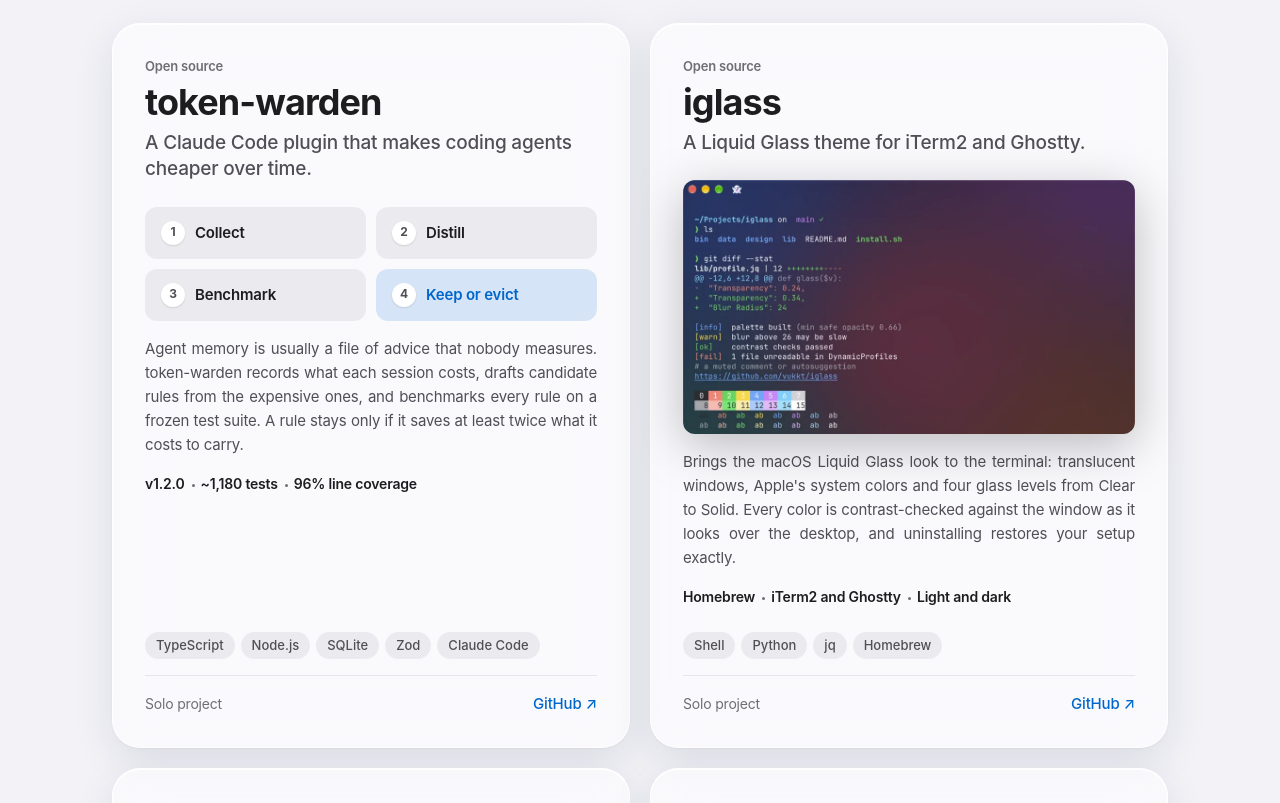
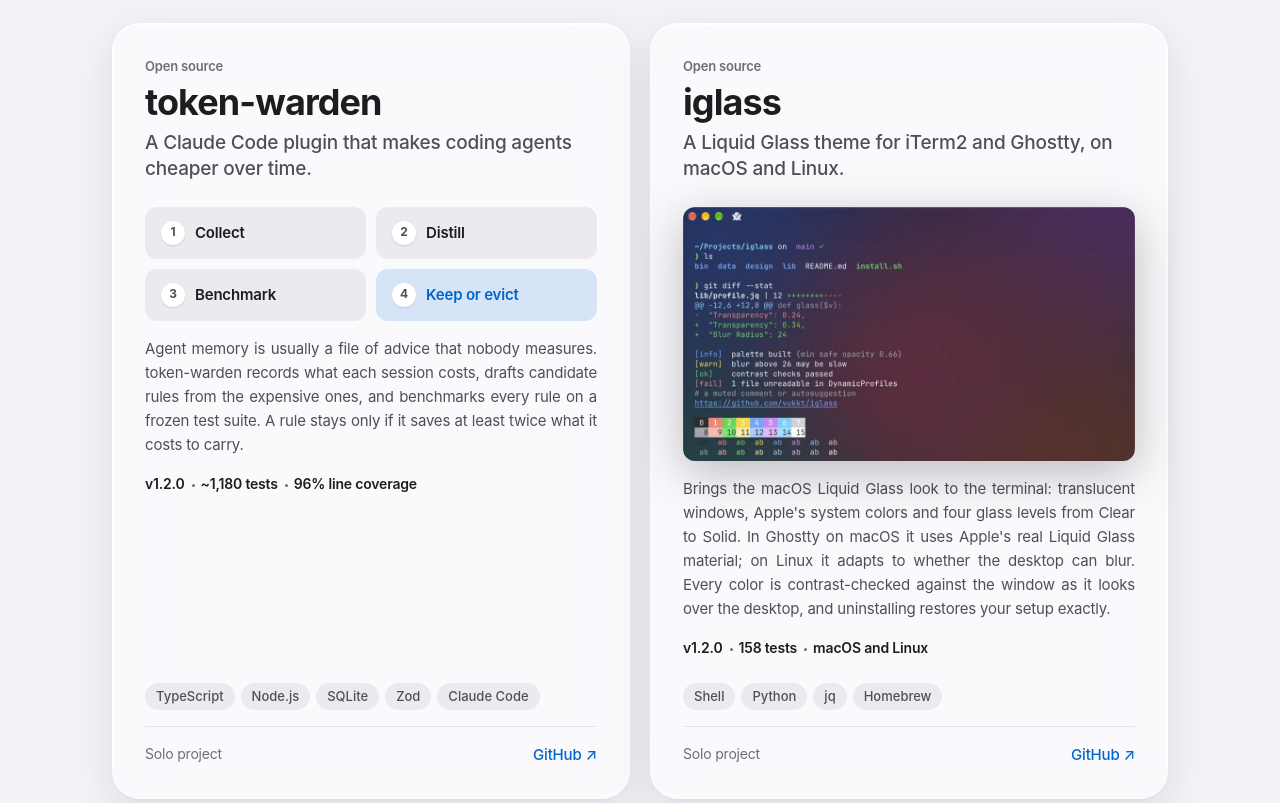
Before and after one commit to vukkt/vuk-portfolio, a React (Vite) app: page / in a window 1280 px wide. Shown: the part 1060-1863 px from the top of the page. Built offline with nearby package versions, Linux system fonts and the light colour scheme.

Commit message:
Update iglass to 1.2: Linux support, test count, release line

```diff
--- a/src/data/portfolio.ts
+++ b/src/data/portfolio.ts
@@ -5,7 +5,7 @@
  * DO NOT EDIT THIS FILE BY HAND.
  * To update, edit the source JSON and run `node .skills/vuk-portfolio/scripts/sync_portfolio.cjs`.
  *
- * Generated: 2026-10-14T09:52:59.072Z
+ * Generated: 2026-10-14T11:44:51.146Z
  */
 
 
@@ -139,7 +139,7 @@ export const portfolio: PortfolioContent = {
       },
       {
         "label": "Latest release",
-        "value": "iglass 1.1 · October 2026"
+        "value": "iglass 1.2 · Linux support · October 2026"
       }
     ]
   },
@@ -298,12 +298,12 @@ export const portfolio: PortfolioContent = {
     {
       "id": "iglass",
       "name": "iglass",
-      "tagline": "A Liquid Glass theme for iTerm2 and Ghostty.",
-      "description": "Brings the macOS Liquid Glass look to the terminal: translucent windows, Apple's system colors and four glass levels from Clear to Solid. Every color is contrast-checked against the window as it looks over the desktop, and uninstalling restores your setup exactly.",
+      "tagline": "A Liquid Glass theme for iTerm2 and Ghostty, on macOS and Linux.",
+      "description": "Brings the macOS Liquid Glass look to the terminal: translucent windows, Apple's system colors and four glass levels from Clear to Solid. In Ghostty on macOS it uses Apple's real Liquid Glass material; on Linux it adapts to whether the desktop can blur. Every color is contrast-checked against the window as it looks over the desktop, and uninstalling restores your setup exactly.",
       "facts": [
-        "Homebrew",
-        "iTerm2 and Ghostty",
-        "Light and dark"
+        "v1.2.0",
+        "158 tests",
+        "macOS and Linux"
       ],
       "image": "projects/iglass.webp",
       "imageAlt": "A translucent Ghostty terminal window using the iglass Frosted theme",
@@ -450,7 +450,7 @@ export const portfolio: PortfolioContent = {
     ],
     "projectBlurbs": {
       "token-warden": "Claude Code plugin that benchmarks agent-memory rules on a frozen test suite and keeps only those that save at least twice what they cost. About 1,180 tests, 96% line coverage.",
-      "iglass": "Liquid Glass theme for iTerm2 and Ghostty, built from Apple's system colors with every color contrast-checked against the real window. Ships through Homebrew.",
+      "iglass": "Liquid Glass theme for iTerm2 and Ghostty on macOS and Linux, using Apple's real glass material in Ghostty. Every color is contrast-checked; 158 tests. Ships via Homebrew.",
       "pr-scout": "CLI that scores good-first-issue tickets with an LLM for clarity, scope and spam signals, and filters out stale repositories. Published on npm.",
       "trinomen": "Three-agent LLM pipeline (router, worker, cross-provider reviewer). Benchmarks showed full review cost about five times the tokens for worse results, so the loop now typechecks first."
     },
```
Also changed, not shown: .skills/vuk-portfolio/data/portfolio_content.json, 1 other file (tests, documents, lock files or other folders).
